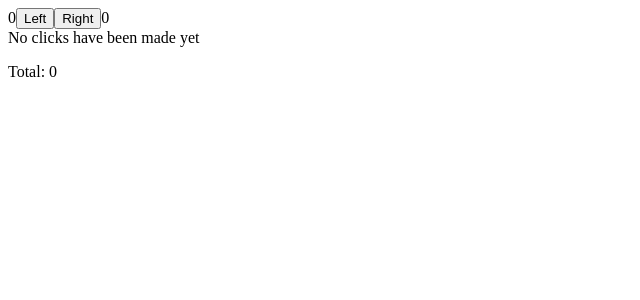
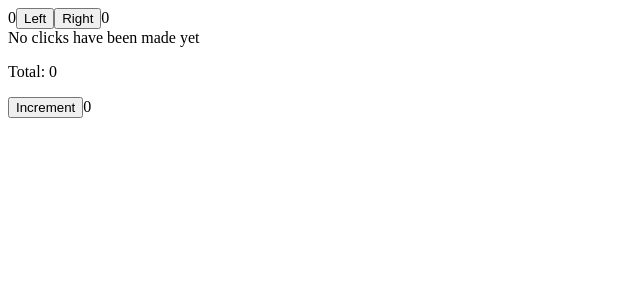
Before and after one commit to tomi-0/full-stack-open-course, a React (Vite) app in the folder part1/practice/: page / in a window 1280 px wide. Shown: the top 300 px of the page, without its empty margins (0-640 px from the left). Built offline with nearby package versions, Linux system fonts and the light colour scheme.

Commit message:
use functions that return functions

```diff
--- a/part1/practice/src/PartD.jsx
+++ b/part1/practice/src/PartD.jsx
@@ -41,6 +41,10 @@ const App = () => {
 }
 
 const App2 = () => {
+  // hooks MUST NOT be called from inside of a loop,
+  // a conditional expression, or any place that is not a function defining a component.
+  // ensure that the hooks are always called in the same order
+
   const [left, setLeft] = useState(0)
   const [right, setRight] = useState(0)
   const [allClicks, setClicks] = useState([])
@@ -73,14 +77,26 @@ const App2 = () => {
     setTotal(total + 1)
   }
 
+  const [value, setValue] = useState(0)
+  const setToValue = (val) => () => {
+    console.log('New value: ',val)
+    setValue(val)
+  }
+
+
   return (
     <div>
       {left}
+
       <Button label="Left" handleClick={handleLeftClick} />
       <Button label="Right" handleClick={handleRightClick} />
       {right}
       <History allClicks={allClicks} />
       <p>Total: {total}</p>
+
+      {/* we can also use fucntions that return functions by calling it with some argument */}
+      <button onClick={setToValue(value + 1)}>Increment</button>
+      {value}
     </div>
   )
 }
```
